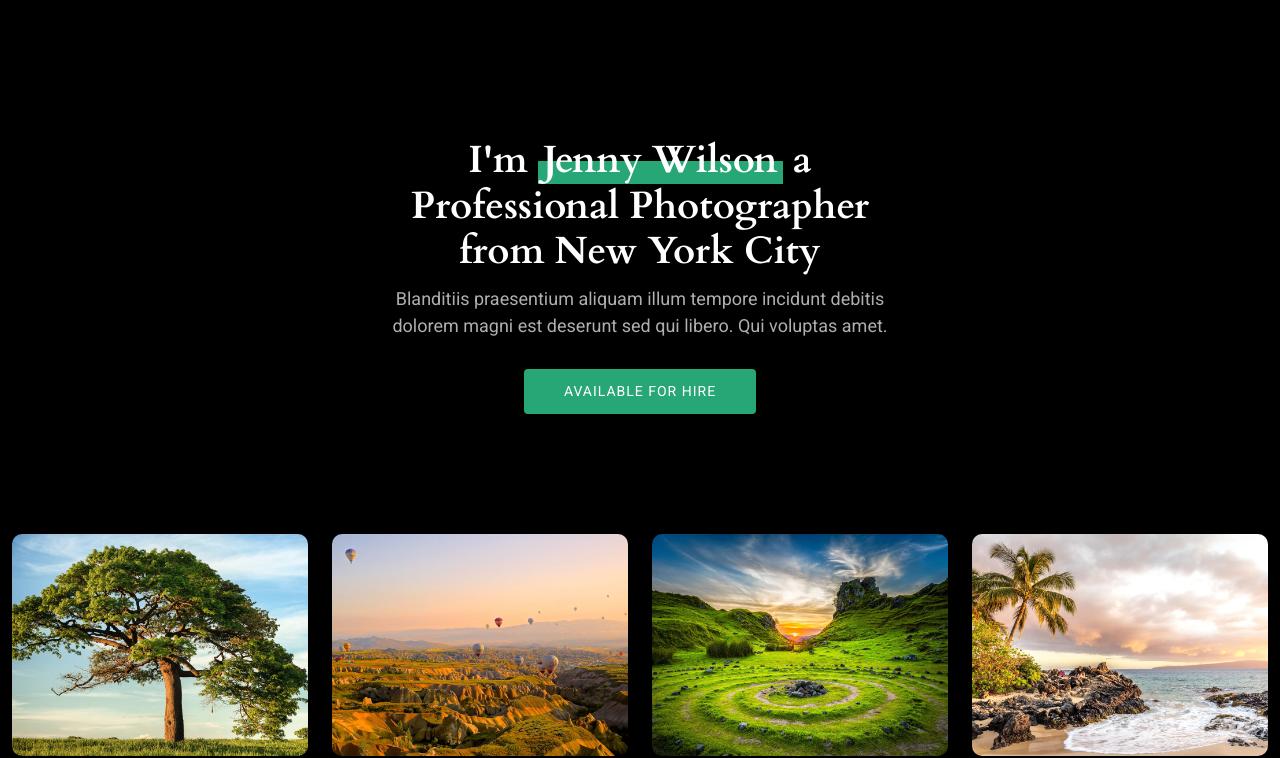
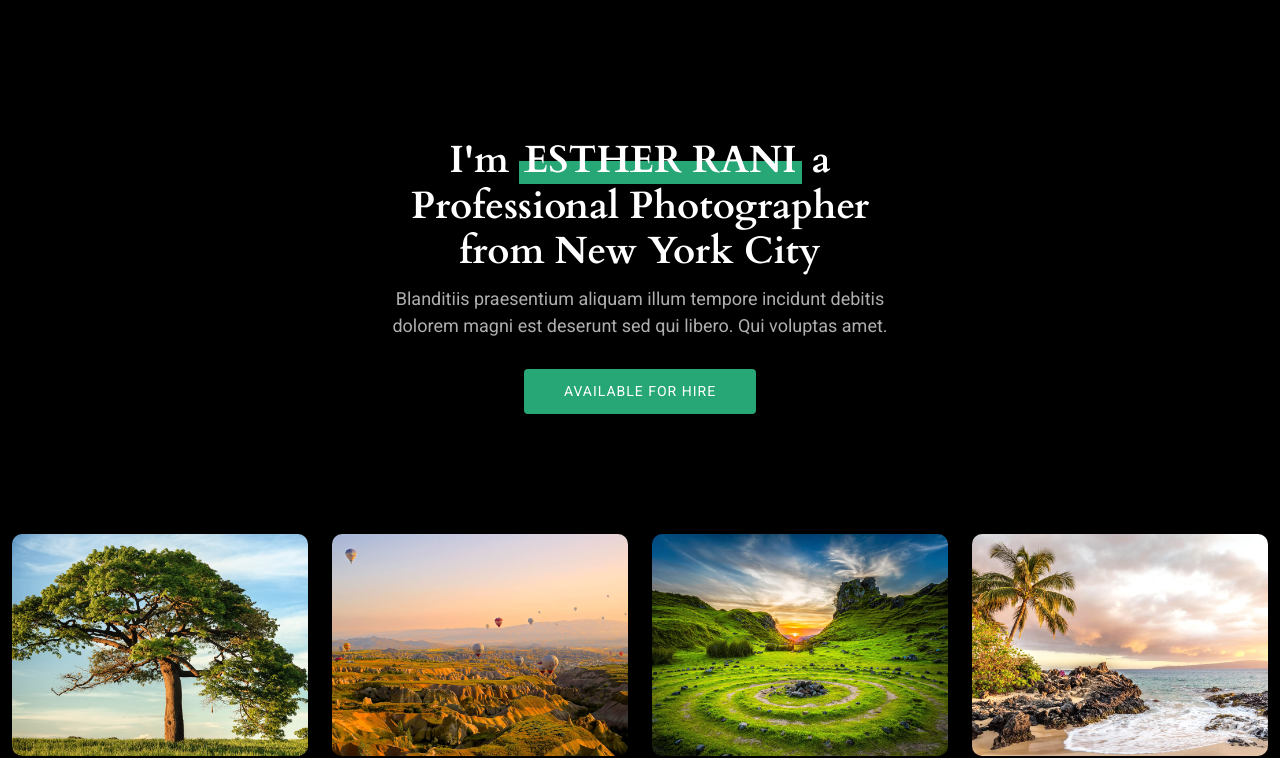
Before and after one commit to Estherrani6/Estherrani6.github.io, a plain HTML site: page index.html in a window 1280 px wide. Shown: the part 80-838 px from the top of the page. Drawn offline with Linux system fonts and the light colour scheme.

Commit message:
Update index.html

```diff
--- a/index.html
+++ b/index.html
@@ -95,7 +95,7 @@
       <div class="container">
         <div class="row justify-content-center">
           <div class="col-lg-6 text-center" data-aos="fade-up" data-aos-delay="100">
-            <h2><span>I'm </span><span class="underlight">Jenny Wilson</span> a Professional<span> Photographer from New York City</span></h2>
+            <h2><span>I'm </span><span class="underlight">ESTHER RANI</span> a Professional<span> Photographer from New York City</span></h2>
             <p>Blanditiis praesentium aliquam illum tempore incidunt debitis dolorem magni est deserunt sed qui libero. Qui voluptas amet.</p>
             <a href="contact.html" class="btn-get-started">Available for Hire<br></a>
           </div>
```
